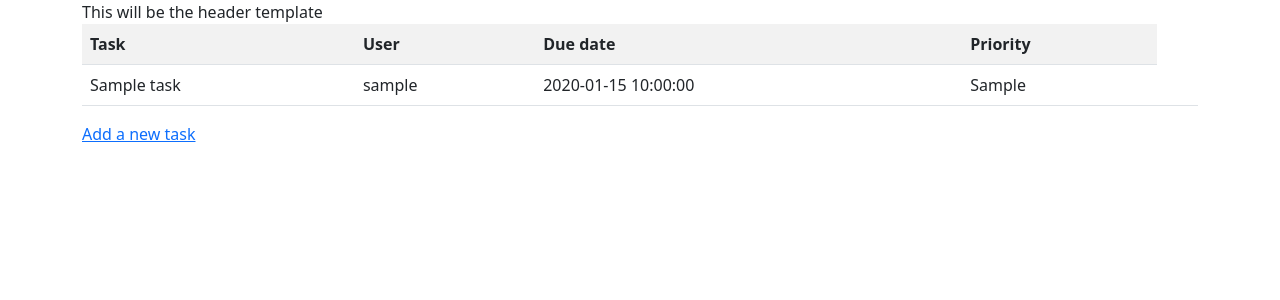
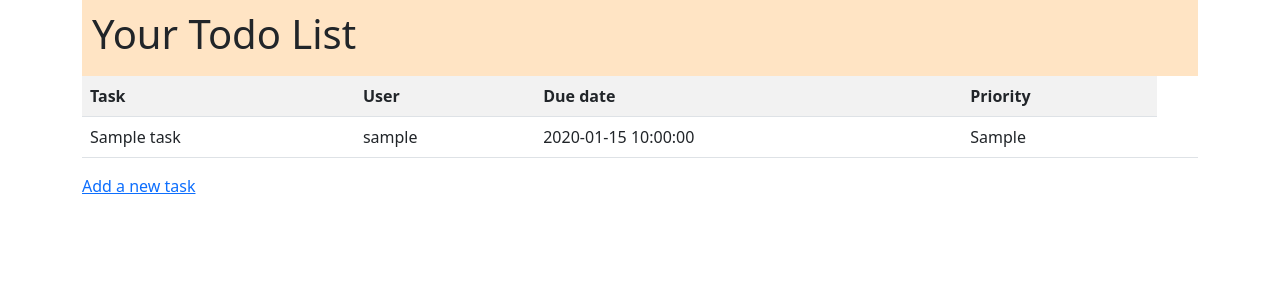
Before and after one commit to arynsampson/todo-php, a PHP site: page / in a window 1280 px wide. Shown: the top 300 px of the page. Run offline with PHP 8.4, Linux system fonts and the light colour scheme; tables that the repository leaves empty or names only in its code hold one stand-in row (values such as "Sample post"); a stand-in replaces the project's code that opens the database connection.

Commit message:
header template

```diff
--- a/src/templates/header.php
+++ b/src/templates/header.php
@@ -1,5 +1,13 @@
 <?php
 
-    echo 'This will be the header template';
+?>
 
-?>
+
+
+<header>
+    <h1>Your Todo List</h1>
+
+    <div>
+
+    </div>
+</header>
```
